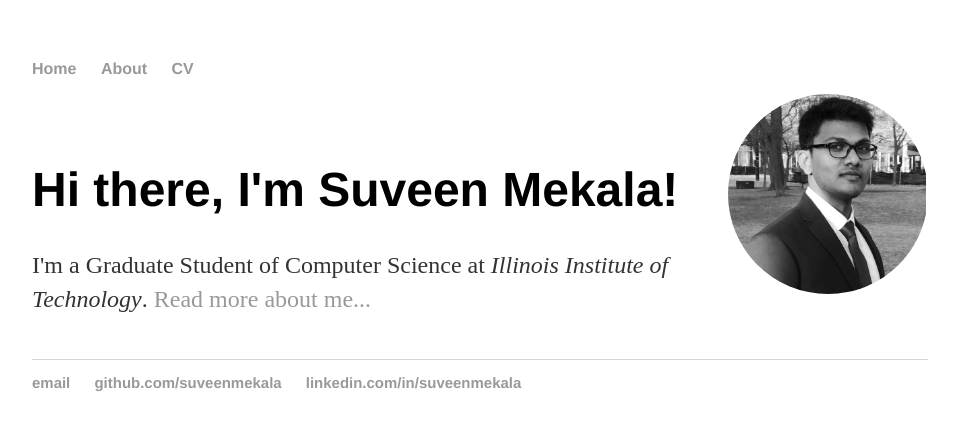
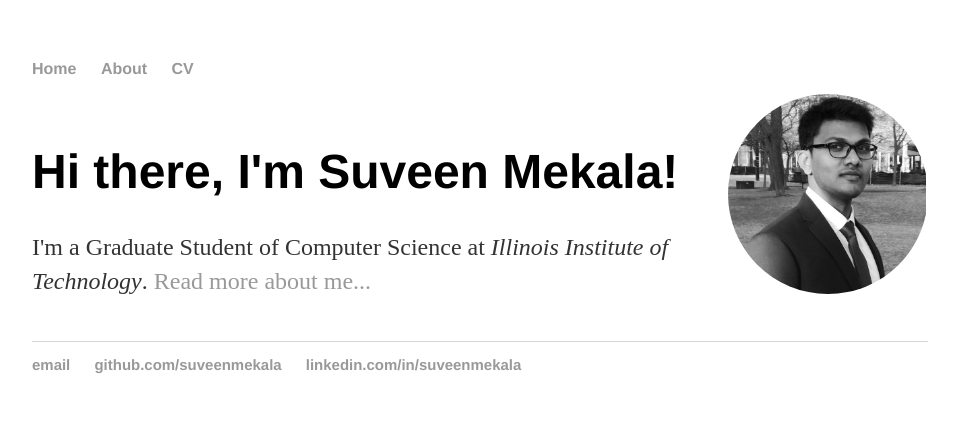
Before and after one commit to SuveenMekala/suveenmekala.github.io, a Jekyll site: the page built from index.html, in a window 1280 px wide. Shown: the top 431 px of the page, without its empty margins (160-1117 px from the left). Built offline with Jekyll 4.4.1, drawn with Linux system fonts in a browser that asks for light colours.

Commit message:
Update index.html

```diff
--- a/index.html
+++ b/index.html
@@ -3,7 +3,7 @@ layout: default
 title: Satya Suveen Reddy Mekala
 ---
 <div class="blurb">
-	<div class="circular--landscape" style="float: right; clear: left;"> <img src="suveen.jpg" /></div> <br>
+	<div class="circular--landscape" style="float: right; clear: left;"> <img src="suveen.jpg" /></div>
 	<br>
         	<h1>Hi there, I'm Suveen Mekala!</h1>
 		<p>I'm a Graduate Student of Computer Science at <em>Illinois Institute of Technology</em>.  <a href="/about">Read more about me...</a></p>
```
